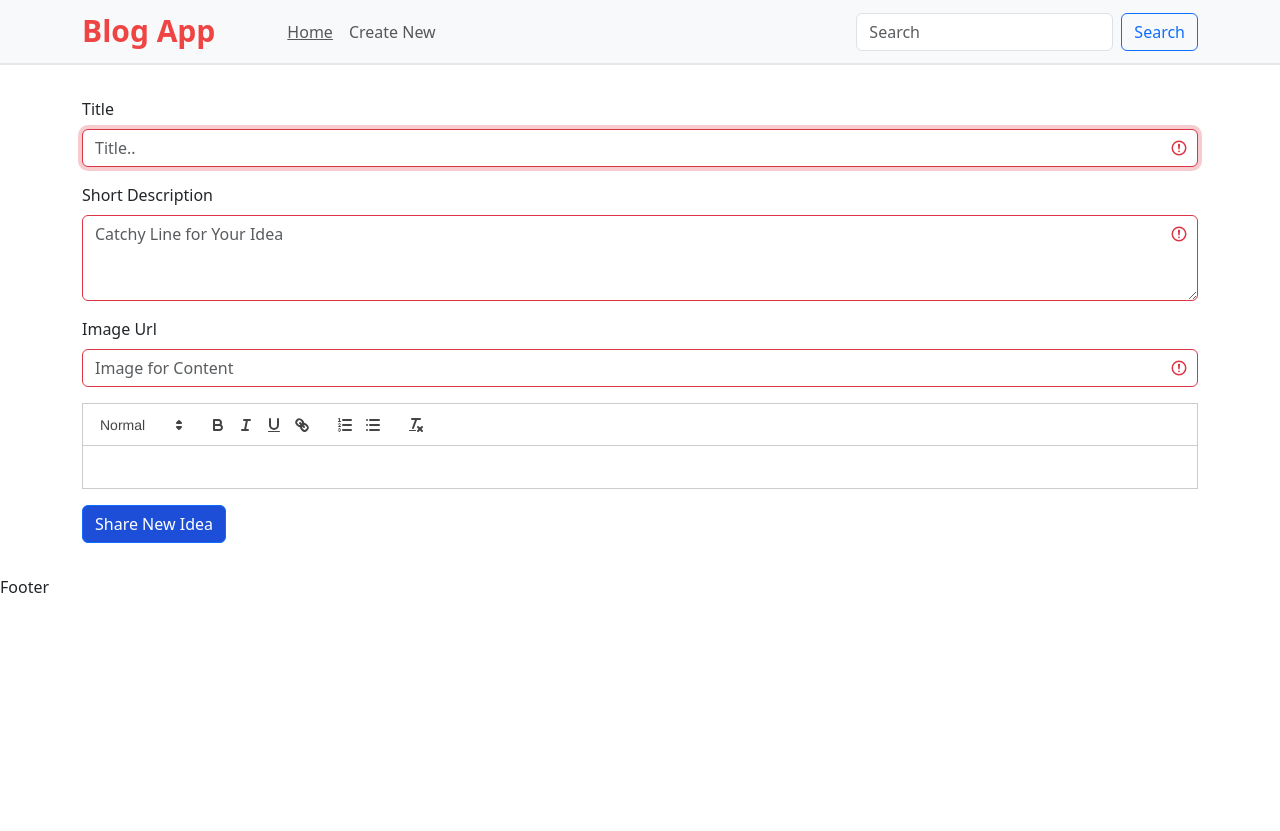
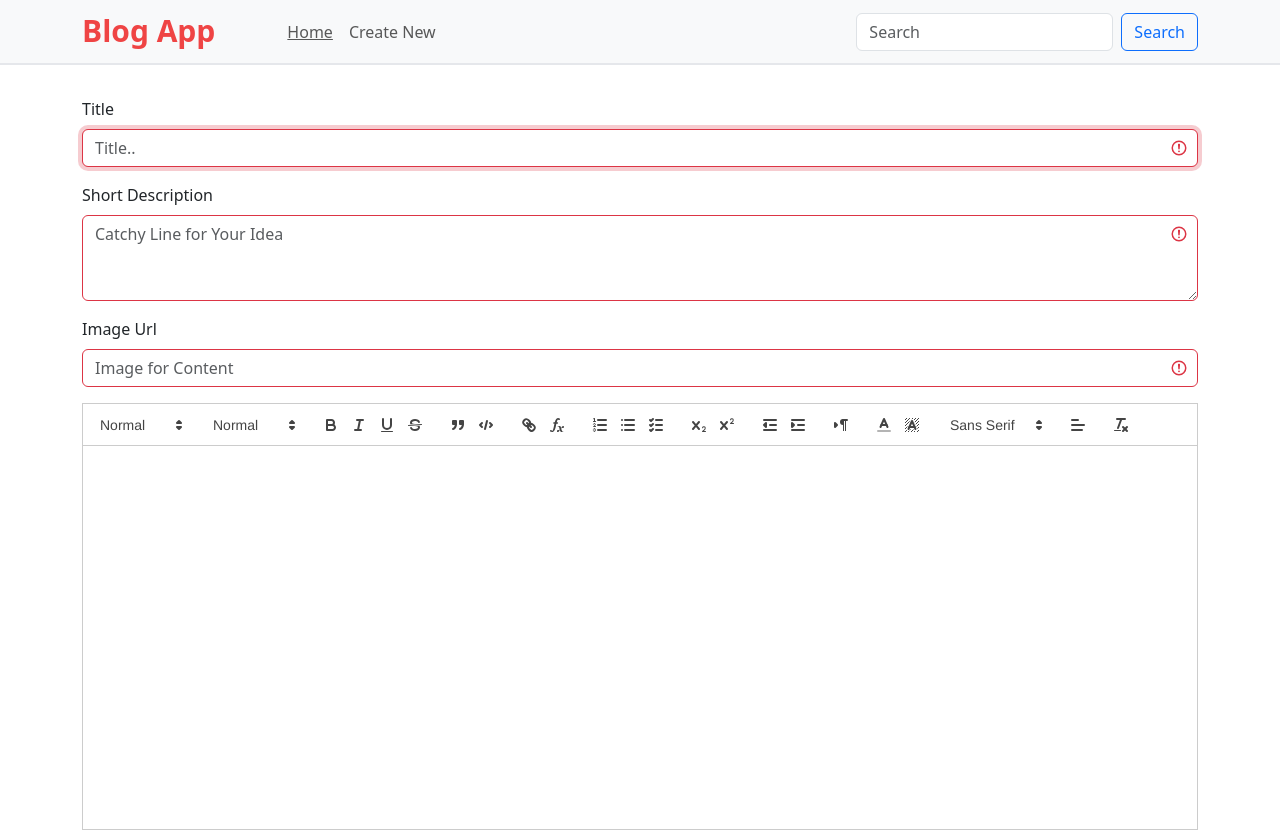
Before and after one commit to KashifKhn/Blogging_MERN_APP, a React (Vite) app in the folder client/: page /new in a window 1280 px wide. Shown: the top 831 px of the page. Before the commit the page ends 800 px from the top, so only its background shows below. Built offline with nearby package versions, Linux system fonts and the light colour scheme.

Commit message:
fix: editor config also fixing the html parser

```diff
--- a/client/package.json
+++ b/client/package.json
@@ -12,6 +12,7 @@
   "dependencies": {
     "axios": "^1.6.7",
     "bootstrap": "^5.3.2",
+    "html-react-parser": "^5.1.7",
     "react": "^18.2.0",
     "react-bootstrap": "^2.10.1",
     "react-dom": "^18.2.0",
--- a/client/src/App.jsx
+++ b/client/src/App.jsx
@@ -5,6 +5,7 @@ import Edit from "./pages/Edit";
 import SingleBlog from "./pages/SingleBlog";
 import Error from "./pages/Error";
 import "bootstrap/dist/css/bootstrap.min.css";
+import "react-quill/dist/quill.snow.css";
 import MainLayouts from "./Layouts/MainLayouts";
 
 const App = () => {
--- a/client/src/components/CreateNew/NewForm.jsx
+++ b/client/src/components/CreateNew/NewForm.jsx
@@ -85,9 +85,8 @@ function NewForm() {
         controlId="content"
       >
         <Editor
-          className="h-96"
           value={content}
-          onChange={setContent}
+          handleChange={setContent}
         />
       </Form.Group>
       <button
--- a/client/src/components/Editor.jsx
+++ b/client/src/components/Editor.jsx
@@ -1,13 +1,33 @@
 import ReactQuill from "react-quill";
-import "react-quill/dist/quill.snow.css";
 
-const Editor = ({ value, onChange }) => {
+const Editor = ({ value, handleChange }) => {
+
+  const toolbarOptions = [
+    [{ header: [1, 2, 3, 4, 5, 6, false] }],
+    [{ size: ["small", false, "large", "huge"] }],
+    ["bold", "italic", "underline", "strike"],
+    ["blockquote", "code-block"],
+    ["link", "formula"],
+    [{ list: "ordered" }, { list: "bullet" }, { list: "check" }],
+    [{ script: "sub" }, { script: "super" }],
+    [{ indent: "-1" }, { indent: "+1" }],
+    [{ direction: "rtl" }],
+    [{ color: [] }, { background: [] }],
+    [{ font: [] }],
+    [{ align: [] }],
+    ["clean"],
+  ];
+
   return (
-    <ReactQuill
-      theme="snow"
-      value={value}
-      onChange={onChange}
-    />
+    <div className="min-h-[450px] max-md:min-h-[500px] max-sm:min-h-[550px]">
+      <ReactQuill
+        modules={{ toolbar: toolbarOptions }}
+        theme="snow"
+        value={value}
+        onChange={handleChange}
+        className="h-96"
+      />
+    </div>
   );
 };
 
--- a/client/src/components/SinglePage/SinglePageCard.jsx
+++ b/client/src/components/SinglePage/SinglePageCard.jsx
@@ -1,5 +1,6 @@
 import Card from "react-bootstrap/Card";
 import { useParams } from "react-router-dom";
+import parse from "html-react-parser";
 import useFetchSingleBlog from "../../Hooks/useFetchSingleBlog";
 import useFetchDeleteBlog from "../../Hooks/useFetchDeleteBlog";
 
@@ -12,7 +13,10 @@ const SinglePageCard = () => {
     <Card className="w-full border-0">
       <Card.Header className="mb-4 border-0">
         <Card.Title>
-          <button className="btn btn-danger" onClick={handleDelete}>
+          <button
+            className="btn btn-danger"
+            onClick={handleDelete}
+          >
             delete
           </button>
         </Card.Title>
@@ -23,11 +27,15 @@ const SinglePageCard = () => {
         </Card.Title>
         <Card.Text className="text-[1.5rem] my-8">{blog.description}</Card.Text>
       </Card.Header>
-      <Card.Img variant="top" className="rounded-xl" src={blog.imgUrl} />
+      <Card.Img
+        variant="top"
+        className="rounded-xl"
+        src={blog.imgUrl}
+      />
       <Card.Body>
-        <Card.Text className="text-[1.5rem] leading-loose tracking-wide text-justify">
-          {blog.content}
-        </Card.Text>
+        <div className="text-[1.5rem] leading-loose tracking-wide text-justify">
+          {parse(`${blog.content}`)}
+        </div>
       </Card.Body>
     </Card>
   );
```
Also changed, not shown: 1 other file (tests, documents, lock files or other folders).
